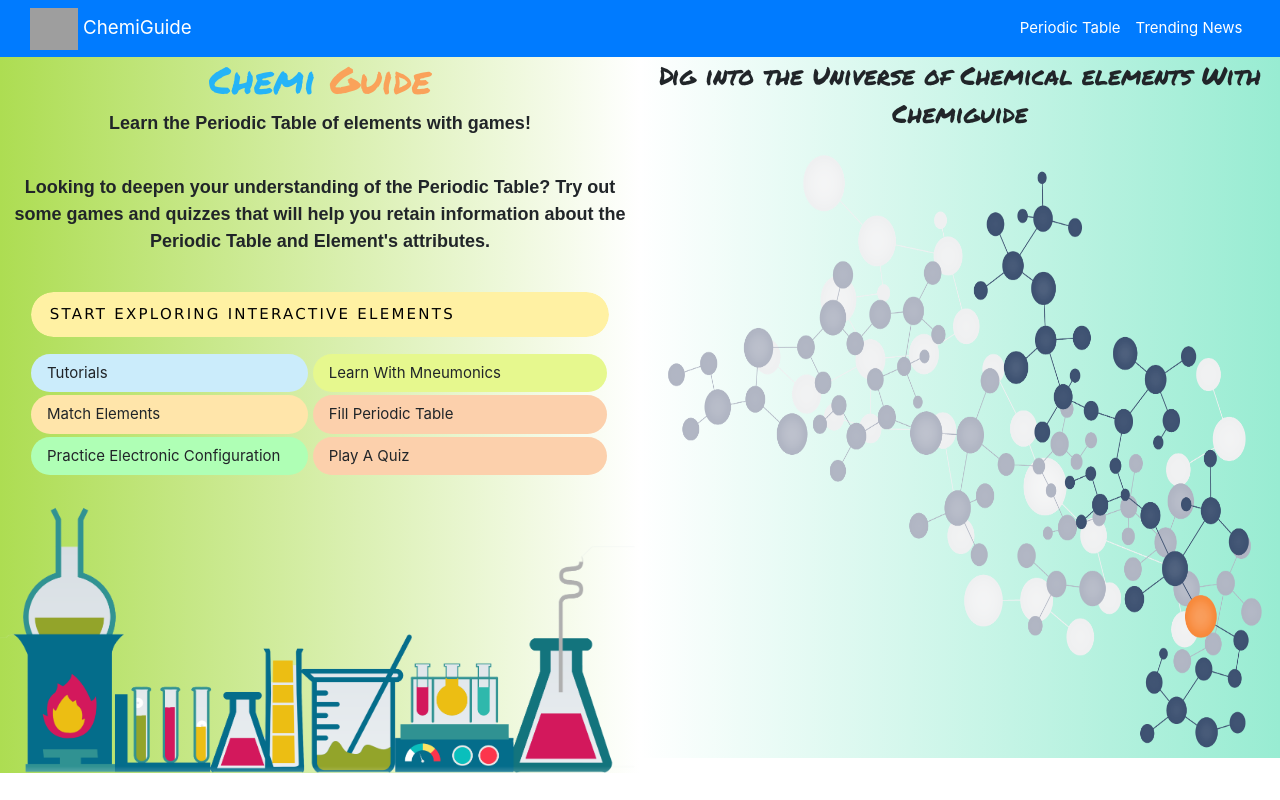
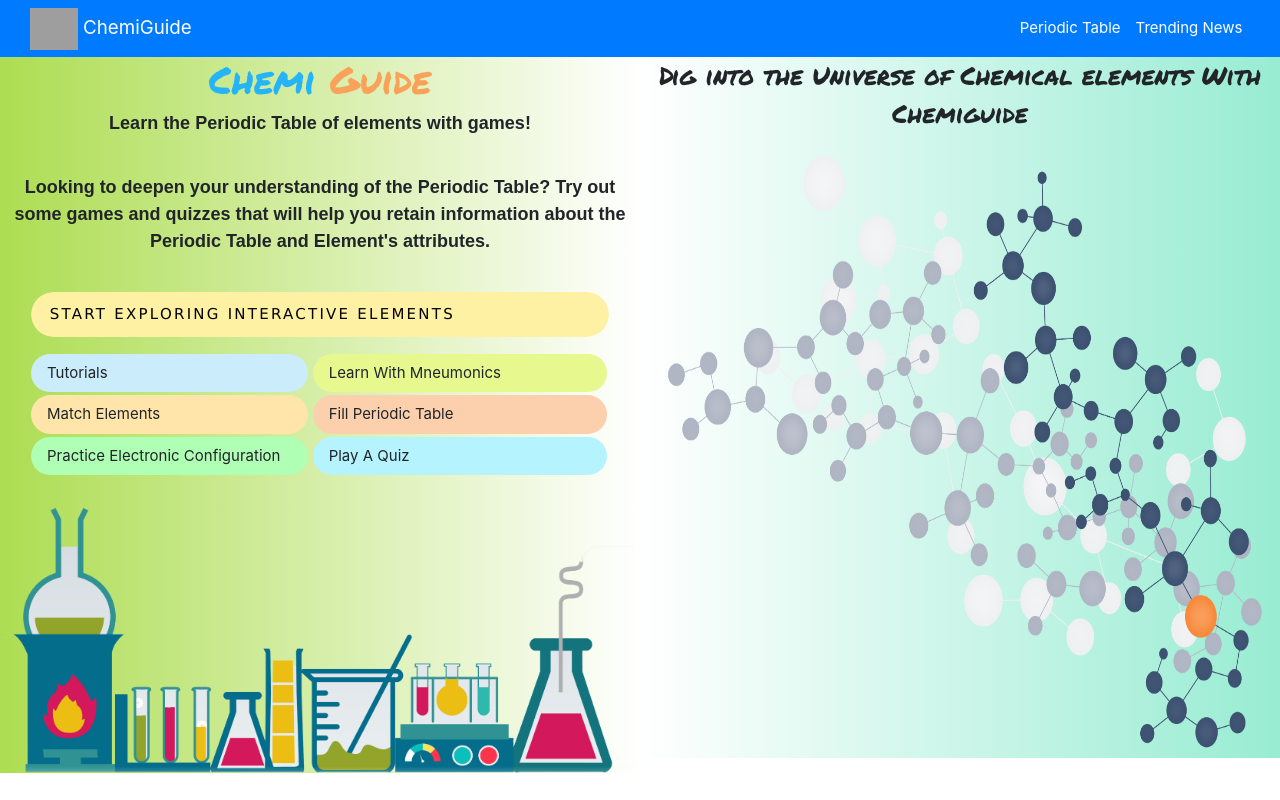
Before and after one commit to amitsat27/Periodic-Chem, a Flask app: page / in a window 1280 px wide, after a click on "START EXPLORING INTERACTIVE ELEMENTS". Run offline with Flask 2, Linux system fonts and the light colour scheme; some libraries are stand-ins or nearby versions; some web fonts are replaced; grey boxes are pictures that could not be loaded.

Commit message:
files changed

```diff
--- a/app.py
+++ b/app.py
@@ -44,5 +44,10 @@ def periodictable():
     return render_template("periodictable.html")
 
 
+@app.route("/quiz.html")
+def quiz():
+    return render_template("quiz.html")
+
+
 if __name__=="__main__":
-    app.run()
+    app.run(debug=True)
--- a/templates/home.html
+++ b/templates/home.html
@@ -21,6 +21,12 @@
   <title>ChemiGuide|Home </title>
 </head>
   <style>
+    button{
+    height: 45px;
+
+    position: relative;
+
+}
     #intButtons a{
       text-decoration: none;
       border-radius: 25px;
@@ -40,6 +46,9 @@
     }
     #electronicconfig{
       background-color: #AFFFB5;
+    }
+    #quiz-mod{
+      background-color: #b5f4ff;
     }
 
     /* explore button */
@@ -167,8 +176,8 @@
                 <div class="row">
                   <div class="col-sm">
 
-                    <a id="electronicconfig" href="#" class="w3-button w3-left-align" style="width: 48%;">Practice Electronic Configuration</a>
-                    <a id="fill" href="#" class="w3-button  w3-left-align" style="width: 51%;">Play A Quiz</a>
+                    <a id="electronicconfig"  class="w3-button w3-left-align" style="width: 48%;">Practice Electronic Configuration</a>
+                    <a id="quiz-mod"  class="w3-button  w3-left-align" style="width: 51%;">Play A Quiz</a>
                   </div>
 
                 </div>
```
Also changed, not shown: static/CSS/quiz.css (+5 -14 lines), static/JS/jquery.js (+11 -11 lines), templates/quiz.html (+19 -7 lines).
